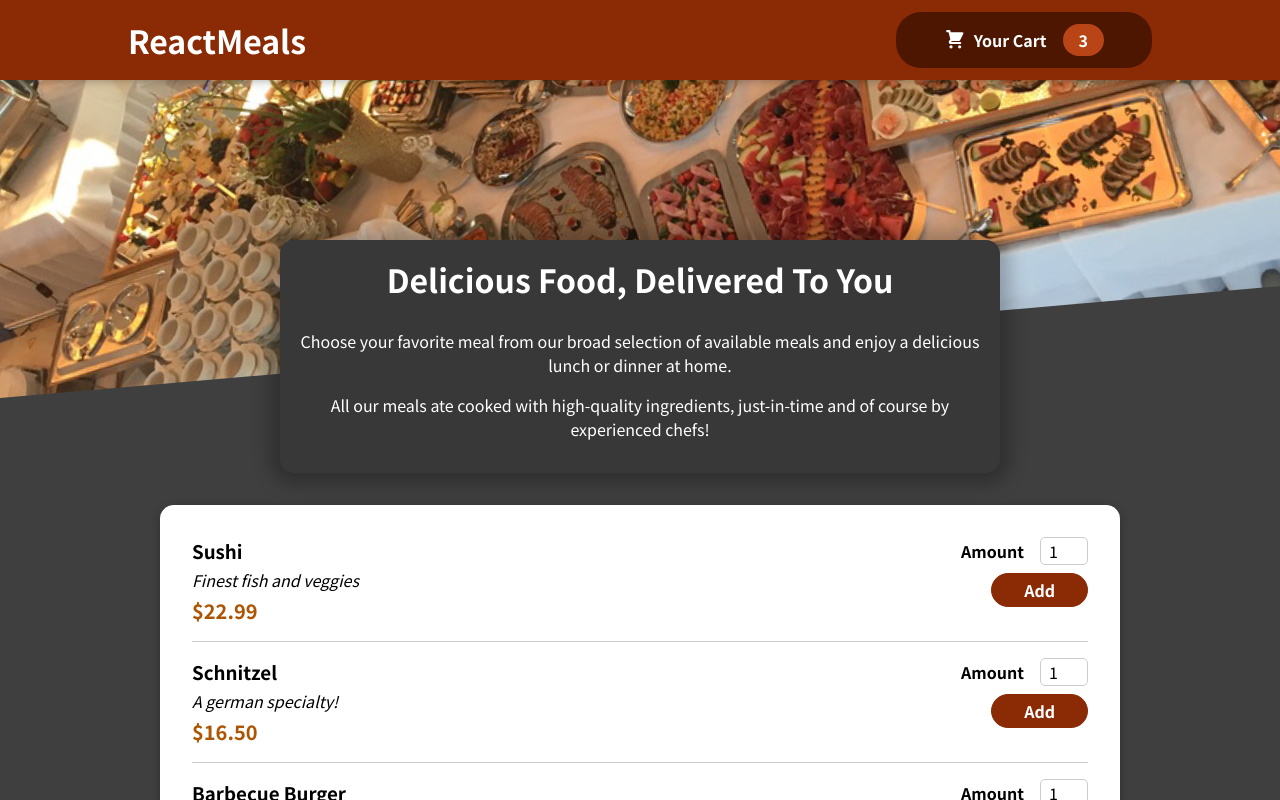
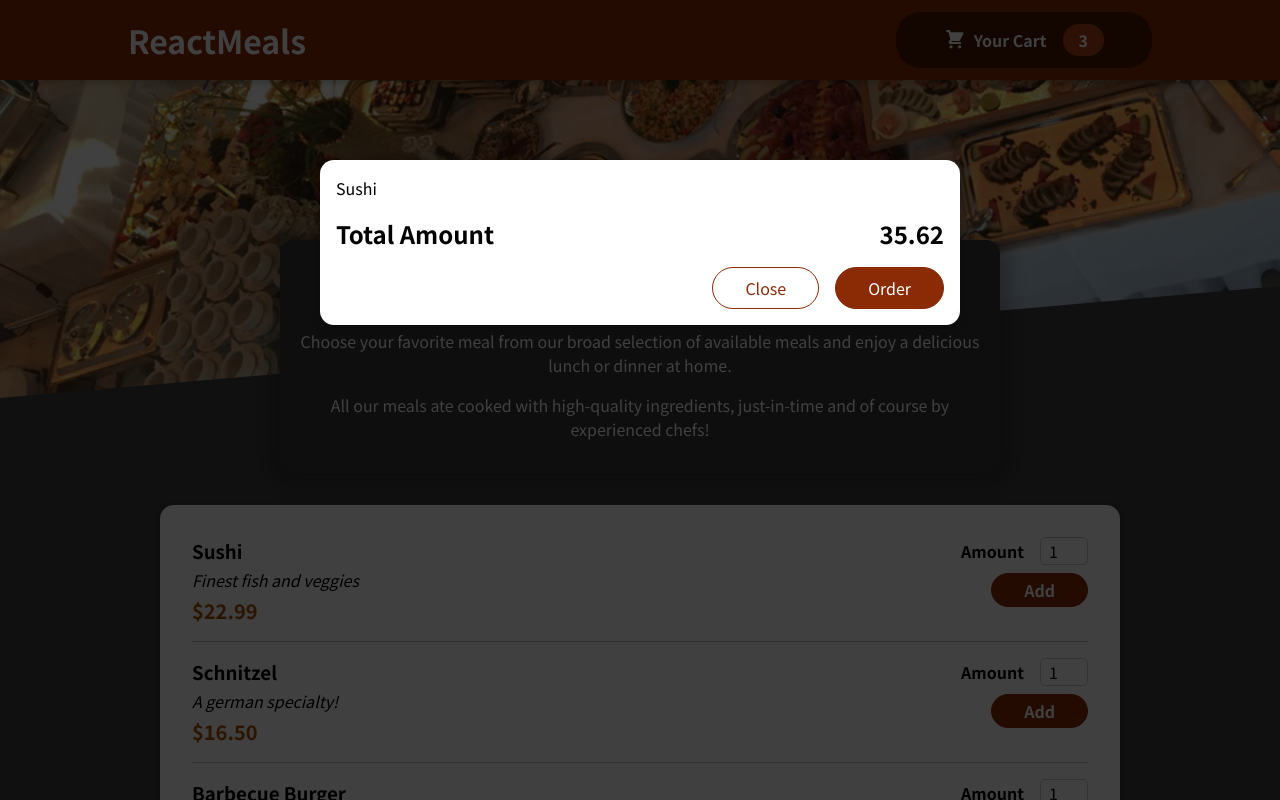
Before and after one commit to IvanILnitskyi13/food-order-app, a React (Create React App) app: page / in a window 1280 px wide. Shown: the top 800 px of the page. Built offline with nearby package versions, Linux system fonts and the light colour scheme.

Commit message:
added Modal

```diff
--- a/public/index.html
+++ b/public/index.html
@@ -28,6 +28,7 @@
   </head>
   <body>
     <noscript>You need to enable JavaScript to run this app.</noscript>
+    <div id="overlays"></div>
     <div id="root"></div>
     <!--
       This HTML file is a template.
--- a/src/App.js
+++ b/src/App.js
@@ -1,10 +1,12 @@
 import {Fragment} from "react";
 import Header from "./components/Layout/Header";
 import Meals from "./components/Meals/Meals";
+import Cart from './components/Cart/Cart';
 
 function App() {
     return (
         <Fragment>
+            <Cart/>
             <Header/>
             <main>
             <Meals/>
--- a/src/components/Cart/Cart.js
+++ b/src/components/Cart/Cart.js
@@ -1,3 +1,4 @@
+import Modal from '../UI/Modal';
 import classes from './Cart.module.css';
 
 const Cart = () => {
@@ -7,7 +8,7 @@ const Cart = () => {
                 .map(item => <li>{item.name}</li>)}
         </ul>
     return (
-        <div>
+        <Modal>
             {cartItems}
             <div className={classes.total}>
                 <span>Total Amount</span>
@@ -17,7 +18,7 @@ const Cart = () => {
                 <button className={classes['button--alt']}>Close</button>
                 <button className={classes.button}>Order</button>
             </div>
-        </div>
+        </Modal>
     );
 };
 
--- /dev/null
+++ b/src/components/UI/Modal.js
@@ -0,0 +1,31 @@
+import ReactDOM from 'react-dom';
+import { Fragment } from 'react';
+import classes from './Modal.module.css';
+
+const Backdrop = props => {
+    return <div className={classes.backdrop}></div>;
+};
+
+const ModalOverlay = props => {
+    return (
+        <div className={classes.modal}>
+            <div className={classes.content}>{props.children}</div>
+        </div>
+    );
+};
+
+const portalElement = document.getElementById('overlays');
+
+const Modal = props => {
+    return (
+        <Fragment>
+            {ReactDOM.createPortal(<Backdrop/>, portalElement)}
+            {ReactDOM.createPortal(
+                <ModalOverlay>{props.children}</ModalOverlay>,
+                portalElement
+            )}
+        </Fragment>
+    );
+};
+
+export default Modal;
--- /dev/null
+++ b/src/components/UI/Modal.module.css
@@ -0,0 +1,40 @@
+.backdrop {
+    position: fixed;
+    top: 0;
+    left: 0;
+    width: 100%;
+    height: 100vh;
+    z-index: 20;
+    background-color: rgba(0, 0, 0, 0.75);
+}
+
+.modal {
+    position: fixed;
+    top: 20vh;
+    left: 5%;
+    width: 90%;
+    background-color: white;
+    padding: 1rem;
+    border-radius: 14px;
+    box-shadow: 0 2px 8px rgba(0, 0, 0, 0.25);
+    z-index: 30;
+    animation: slide-down 300ms ease-out forwards;
+}
+
+@media (min-width: 768px) {
+    .modal {
+        width: 40rem;
+        left: calc(50% - 20rem);
+    }
+}
+
+@keyframes slide-down {
+    from {
+        opacity: 0;
+        transform: translateY(-3rem);
+    }
+    to {
+        opacity: 1;
+        transform: translateY(0);
+    }
+}
```
Also changed, not shown: 1 other file (tests, documents, lock files or other folders).
